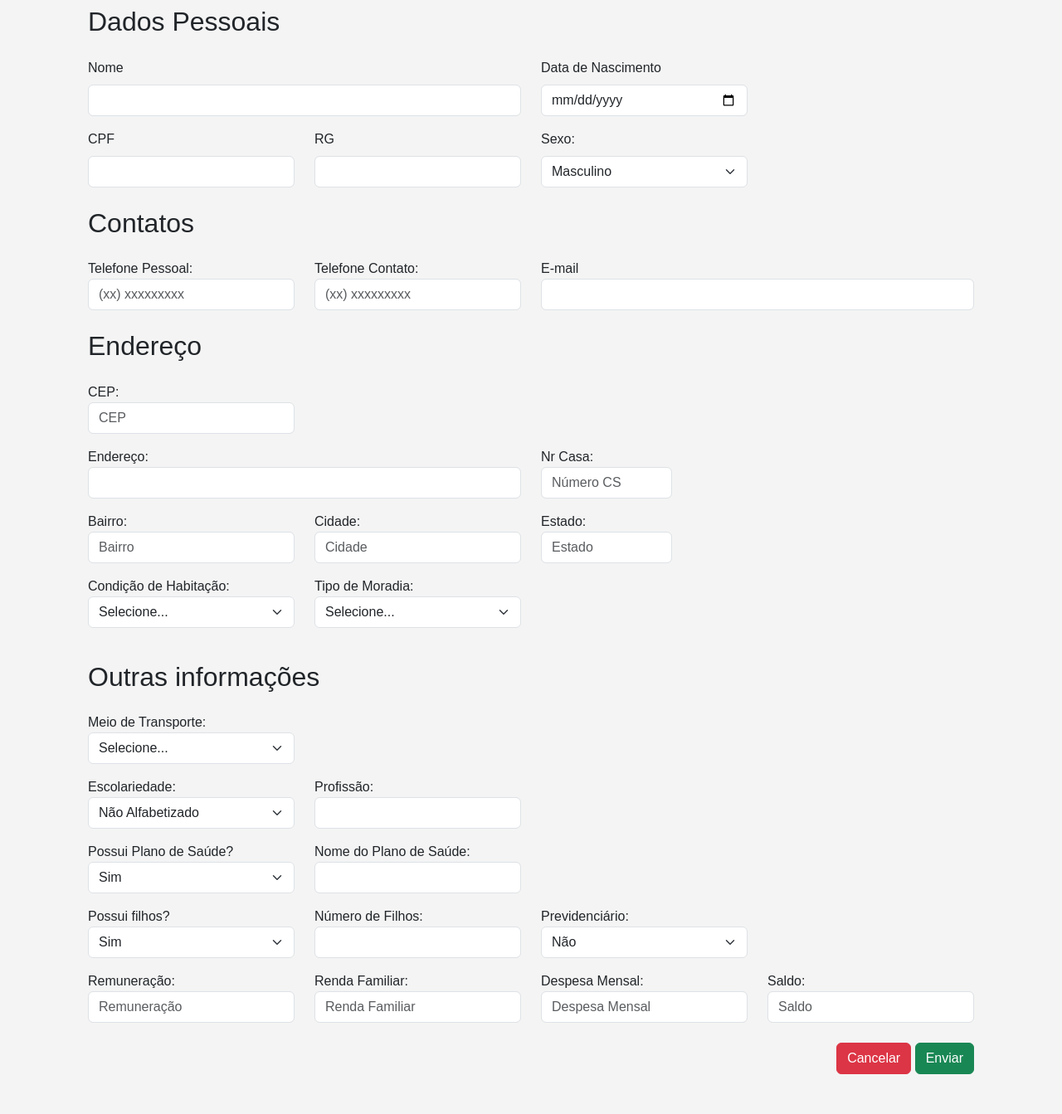
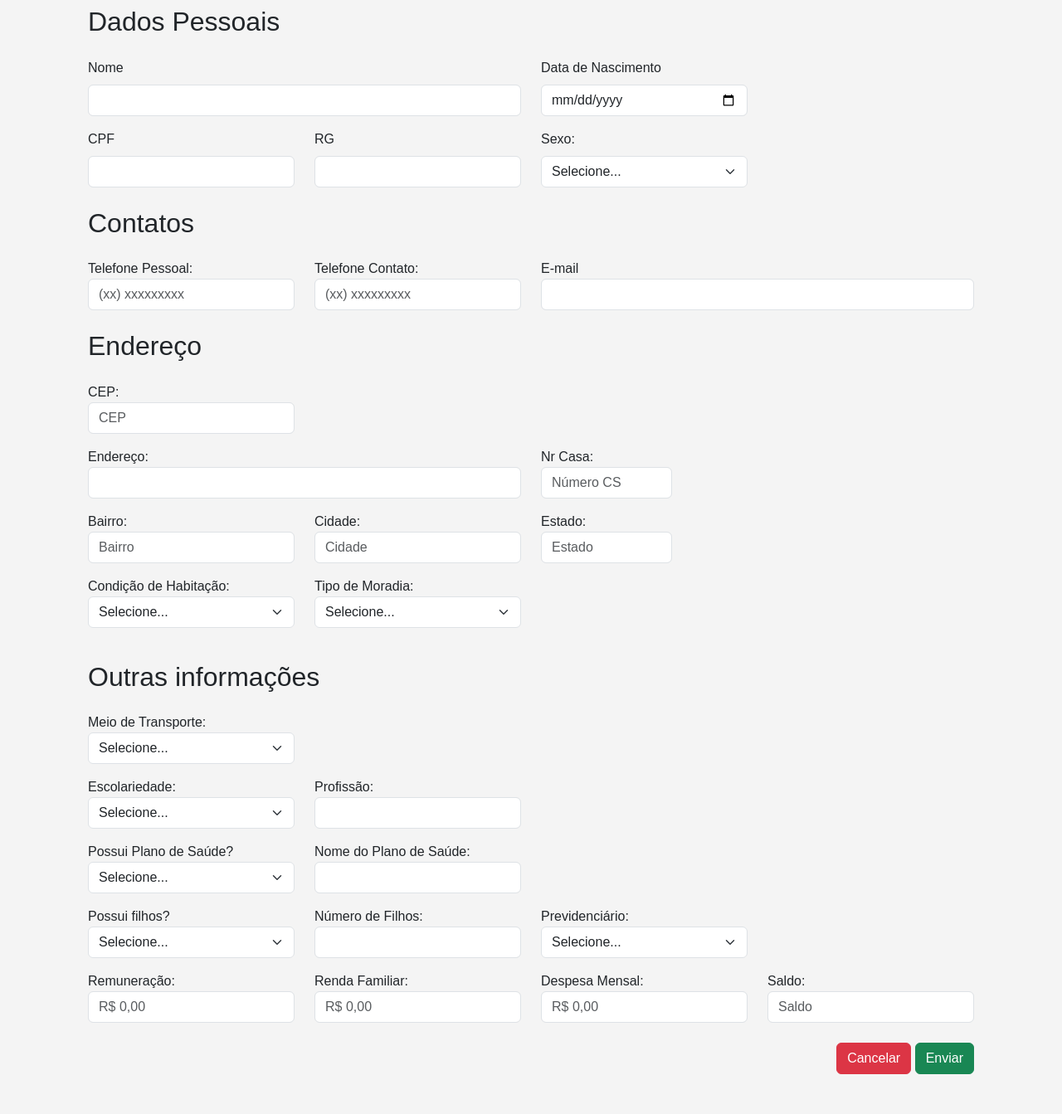
Before and after one commit to NataRabelo/SISTEMA_WNR, a Flask app: page /cadastrar_cliente in a window 1280 px wide. Shown: the part 149-1492 px from the top of the page at 83% size. Run offline with Flask 3, Linux system fonts and the light colour scheme; a user stored in the database is signed in; some libraries are stand-ins or nearby versions.

Commit message:
Aplicando js 2.0

```diff
--- a/app/routes/client_routes.py
+++ b/app/routes/client_routes.py
@@ -1,5 +1,5 @@
 from flask import Blueprint, jsonify, render_template, request, redirect, url_for, flash
-from app.utils.edit_values import limpar_valor
+from app.utils.edit_values import converter_para_float
 from app.utils.decorators import role_required
 from flask_login import login_required
 from app.models import Cliente
@@ -19,7 +19,7 @@ def cadastrar_cliente():
             cpf                 = request.form.get('cpf'),
             email               = request.form.get('email'),
             data_nascimento     = datetime.strptime(request.form.get('dt_nascimento'),"%Y-%m-%d").date(),
-            renda_familiar      = limpar_valor(request.form.get('renda_familiar')),
+            renda_familiar      = converter_para_float(request.form.get('renda_familiar')),
             bairro              = request.form.get('bairro'),
             canal_divulgacao    = request.form.get('canal_divulgacao'),
             cep                 = request.form.get('cep'),
@@ -27,7 +27,7 @@ def cadastrar_cliente():
             condicao_habitacao  = request.form.get('condicao_habitacao'),
             cpf_responsavel     = request.form.get('cpf_responsavel'),
             numero_cs           = request.form.get('numero_cs'),
-            despesa_mensal      = limpar_valor(request.form.get('despesa_mensal')),
+            despesa_mensal      = converter_para_float(request.form.get('despesa_mensal')),
             escolaridade        = request.form.get('escolariedade'),
             estado              = request.form.get('estado'),
             endereco            = request.form.get('endereco'),
@@ -42,9 +42,9 @@ def cadastrar_cliente():
             plano_saude         = request.form.get('plano_saude'),
             previdenciario      = request.form.get('previdenciario'),
             profissao           = request.form.get('profissao'),
-            remuneracao         = limpar_valor(request.form.get('remuneracao')),
+            remuneracao         = converter_para_float(request.form.get('remuneracao')),
             rg                  = request.form.get('rg'),
-            saldo               = limpar_valor(request.form.get('saldo')),
+            saldo               = converter_para_float(request.form.get('saldo')),
             sexo                = request.form.get('sexo'),
             tipo_moradia        = request.form.get('tipo_moradia'),
             transporte          = request.form.get('transporte')
--- a/app/static/js/cliente.js
+++ b/app/static/js/cliente.js
@@ -1,19 +1,6 @@
 // Remove a máscara e converte para float antes de calcular
 function obterValorNumerico(valor) {
     return parseFloat(valor.replace('R$', '').replace(/\./g, '').replace(',', '.')) || 0;
-}
-
-// Função para calcular e exibir o saldo
-function calcularSaldo() {
-    const remuneracao = obterValorNumerico(document.getElementById('remuneracao').value);
-    const rendaFamiliar = obterValorNumerico(document.getElementById('renda_familiar').value);
-    const despesaMensal = obterValorNumerico(document.getElementById('despesa_mensal').value);
-
-    // Calculando o saldo
-    const saldo = (remuneracao + rendaFamiliar) - despesaMensal;
-
-    // Exibindo o saldo formatado (sem máscara para facilitar no backend)
-    document.getElementById('saldo').value = saldo.toFixed(2);
 }
 
 function verificaDropdown_PlanodeSaude() {
@@ -77,3 +64,81 @@ function calcularIdade(dt_nascimento) {
     }
     return idade;
 }
+
+function formatarMoeda(campo) {
+    let valor = campo.value.replace(/\D/g, '');
+    if (valor === '') {
+        campo.value = 'R$ 0,00';
+        return;
+    }
+
+    valor = (parseFloat(valor) / 100).toFixed(2);
+    valor = valor.replace('.', ',');
+    valor = valor.replace(/\B(?=(\d{3})+(?!\d))/g, '.');
+    campo.value = 'R$ ' + valor;
+}
+
+// Função para extrair valor numérico do campo formatado
+function obterValorNumerico(valorFormatado) {
+    if (!valorFormatado) return 0;
+    return parseFloat(valorFormatado.replace(/\D/g, '')) / 100;
+}
+
+// Função para calcular e exibir o saldo
+function calcularSaldo() {
+    const remuneracao = obterValorNumerico(document.getElementById('remuneracao').value);
+    const rendaFamiliar = obterValorNumerico(document.getElementById('renda_familiar').value);
+    const despesaMensal = obterValorNumerico(document.getElementById('despesa_mensal').value);
+
+    const saldo = (remuneracao + rendaFamiliar) - despesaMensal;
+
+    const saldoCampo = document.getElementById('saldo');
+    saldoCampo.value = saldo.toLocaleString('pt-BR', { style: 'currency', currency: 'BRL' });
+}
+
+// Capturando os campos de entrada
+const camposMonetarios = [
+    document.getElementById('remuneracao'),
+    document.getElementById('renda_familiar'),
+    document.getElementById('despesa_mensal')
+];
+
+// Adicionando evento a cada campo
+camposMonetarios.forEach(campo => {
+    campo.addEventListener('input', function () {
+        formatarMoeda(campo);
+        calcularSaldo();
+    });
+});
+
+function validarDropdownsObrigatorios() {
+    const selectsObrigatorios = document.querySelectorAll('.campoObrigatorio');
+    let valido = true;
+
+    selectsObrigatorios.forEach(select => {
+        if (select.value === '') {
+            valido = false;
+            select.style.border = '2px solid red';
+        } else {
+            select.style.border = '';
+        }
+    });
+
+    if (!valido) {
+        alert('Por favor, selecione uma opção válida em todos os campos obrigatórios.');
+    }
+
+    return valido;
+}
+
+document.addEventListener('DOMContentLoaded', function () {
+    const formulario = document.getElementById('meuFormulario');
+
+    if (formulario) {
+        formulario.addEventListener('submit', function (event) {
+            if (!validarDropdownsObrigatorios()) {
+                event.preventDefault();
+            }
+        });
+    }
+});
--- a/app/templates/clientes/form.html
+++ b/app/templates/clientes/form.html
@@ -30,7 +30,8 @@
                     </div>
                     <div class="col-md-3">
                         <label for="grau_parentesco" class="form-label">Grau de parentesco:</label>
-                        <select class="form-select" name="grau_parentesco" id="grau_parentesco">
+                        <select class="form-select campoObrigatorio" name="grau_parentesco" id="grau_parentesco">
+                            <option value="">Selecione...</option>
                             <option value="pai">Pai</option>
                             <option value="mae">Mãe</option>
                             <option value="avo">Avô</option>
@@ -83,7 +84,8 @@
                 </div>
                 <div class="col-md-3">
                     <label for="sexo" class="form-label">Sexo:</label>
-                    <select class="form-select" id="sexo" name="sexo" required>
+                    <select class="form-select campoObrigatorio" id="sexo" name="sexo" required>
+                        <option value="">Selecione...</option>
                         <option value="Masculino">Masculino</option>
                         <option value="Feminino">Feminino</option>
                         <option value="Outro">Outro</option>
@@ -139,7 +141,7 @@
             <div class="row mb-3">
                 <div class="col-md-3">
                     <label for="condicao_habitacao" class="custom-label">Condição de Habitação:</label>
-                    <select class="form-select" name="condicao_habitacao" required>
+                    <select class="form-select campoObrigatorio" name="condicao_habitacao" required>
                         <option value="">Selecione...</option>
                         <option  value="Alugada">Alugada</option>
                         <option  value="Própria">Própria</option>
@@ -155,7 +157,7 @@
                 </div>
                 <div class="col-md-3">
                     <label for="tipo_moradia" class="custom-label">Tipo de Moradia:</label>
-                    <select class="form-select" name="tipo_moradia" required>
+                    <select class="form-select campoObrigatorio" name="tipo_moradia" required>
                         <option value="">Selecione...</option>
                         <option value="Apartamento">Apartamento</option>
                         <option value="Casa">Casa</option>
@@ -183,7 +185,7 @@
                 <h2 class="mb-4 mt-4">Outras informações</h2>
                 <div class="col-md-3">
                     <label for="transporte" class="custom-label">Meio de Transporte:</label>
-                    <select class="form-select" name="transporte" required>
+                    <select class="form-select campoObrigatorio" name="transporte" required>
                         <option value="">Selecione...</option>
                         <option value="Transporte Publico">Transporte Público</option>
                         <option value="Bicicleta">Bicicleta</option>
@@ -195,7 +197,8 @@
             <div class="row mb-3">
                 <div class="col-md-3">
                     <label for="escolariedade" class="custom-label">Escolariedade:</label>
-                    <select class="form-select" name="escolariedade">
+                    <select class="form-select campoObrigatorio" name="escolariedade">
+                        <option value="">Selecione...</option>
                         <option vlaue="Não Alfabetizado">Não Alfabetizado</option>
                         <option vlaue="Ensino Fundamental">Ensino Fundamental</option>
                         <option vlaue="Ensino Mêdio">Ensino Mêdio</option>
@@ -214,7 +217,8 @@
             <div class="row mb-3">
                 <div class="col-md-3">
                     <label for="plano_saude" class="custom-label">Possui Plano de Saúde?</label>
-                    <select class="form-select" id="plano_saude" name="plano_saude"  onchange="verificaDropdown_PlanodeSaude()">
+                    <select class="form-select campoObrigatorio" id="plano_saude" name="plano_saude"  onchange="verificaDropdown_PlanodeSaude()">
+                        <option value="">Selecione...</option>
                         <option value="sim">Sim</option>
                         <option value="nao">Não</option>
                     </select>
@@ -227,7 +231,8 @@
             <div class="row mb-3">
                 <div class="col-md-3">
                     <label for="possui_filhos" class="custom-label">Possui filhos?</label>
-                    <select class="form-select" id="possui_filhos" name="possui_filhos" onchange="verificarDropdown_Filhos()">
+                    <select class="form-select campoObrigatorio" id="possui_filhos" name="possui_filhos" onchange="verificarDropdown_Filhos()">
+                        <option value="">Selecione...</option>
                         <option value="sim">Sim</option>
                         <option value="nao">Não</option>
                     </select>
@@ -238,7 +243,8 @@
                 </div>
                 <div class="col-md-3">
                     <label for="previdenciario" class="custom-label">Previdenciário:</label>
-                    <select class="form-select" name="previdenciario">
+                    <select class="form-select campoObrigatorio" name="previdenciario">
+                        <option value="">Selecione...</option>
                         <option value="não">Não</option>
                         <option value="sim">Sim</option>
                     </select>
@@ -247,19 +253,19 @@
             <div class="row mb-3">
                 <div class="col-md-3">
                     <label for="remuneracao" class="custom-label">Remuneração:</label>
-                    <input type="number" class="form-control" id="remuneracao" name="remuneracao" placeholder="Remuneração" oninput="calcularSaldo()">
+                    <input type="text" class="form-control" id="remuneracao" name="remuneracao" placeholder="R$ 0,00">
                 </div>
                 <div class="col-md-3">
                     <label for="renda_familiar" class="custom-label">Renda Familiar:</label>
-                    <input type="number" class="form-control" id="renda_familiar" name="renda_familiar" placeholder="Renda Familiar" oninput="calcularSaldo()">
+                    <input type="text" class="form-control" id="renda_familiar" name="renda_familiar" placeholder="R$ 0,00">
                 </div>
                 <div class="col-md-3">
                     <label for="despesa_mensal" class="custom-label">Despesa Mensal:</label>
-                    <input type="number" class="form-control" id="despesa_mensal" name="despesa_mensal" placeholder="Despesa Mensal" oninput="calcularSaldo()">
+                    <input type="text" class="form-control" id="despesa_mensal" name="despesa_mensal" placeholder="R$ 0,00">
                 </div>
                 <div class="col-md-3">
                     <label for="saldo" class="custom-label">Saldo:</label>
-                    <input type="number" class="form-control" id="saldo" name="saldo" placeholder="Saldo" readonly>
+                    <input type="text" class="form-control" id="saldo" name="saldo" placeholder="Saldo" placeholder="R$ 0,00" readonly>
                 </div>
             </div>
             <div class="row mt-4 mb-5">
```
Also changed, not shown: app/static/js/buscar_cliente.js (deleted, +0 -27 lines), app/static/js/buscar_profissional.js (deleted, +0 -27 lines), app/static/js/encaminhamento.js (+55 -0 lines), app/templates/encaminhamento/form.html (+3 -4 lines), app/utils/edit_values.py (+8 -5 lines), instance/database.db.
